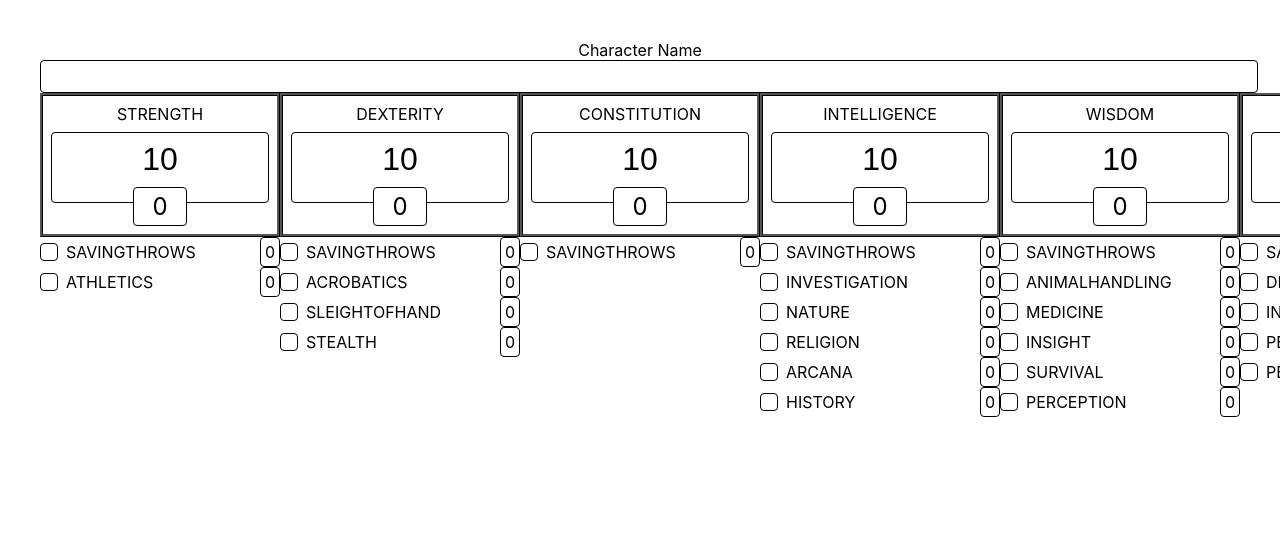
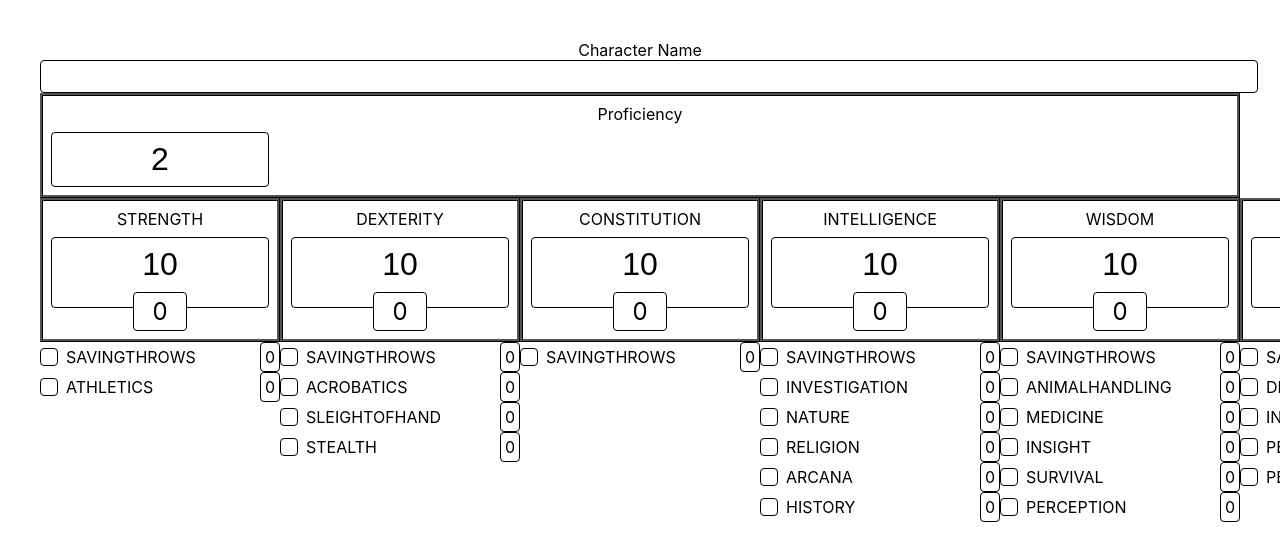
Before and after one commit to AbboDev/DND, a Nuxt app: page / in a window 1280 px wide. Shown: the top 560 px of the page. Built offline with nearby package versions, Linux system fonts and the light colour scheme.

Commit message:
feat: add proficiency box

```diff
--- a/components/StatisticField.vue
+++ b/components/StatisticField.vue
@@ -1,7 +1,7 @@
 <template>
-  <div class="o-statistic">
+  <div class="o-statistic" :class="{ 'has-calculated': slots.calculated }">
     <label class="o-statistic__main">
-      <span class="o-statistic__title"><slot /></span>
+      <span v-if="slots.default" class="o-statistic__title"><slot /></span>
 
       <input
         :min="0"
@@ -12,7 +12,9 @@
         @input="$emit('update:modelValue', $event.target.value)"
       />
 
-      <span class="o-statistic__calculated"><slot name="calculated" /></span>
+      <span v-if="slots.calculated" class="o-statistic__calculated"
+        ><slot name="calculated"
+      /></span>
     </label>
   </div>
 </template>
@@ -33,6 +35,8 @@ const props = defineProps({
 });
 
 defineEmits(["update:modelValue"]);
+
+const slots = useSlots();
 </script>
 
 <style lang="scss">
@@ -57,11 +61,15 @@ defineEmits(["update:modelValue"]);
     text-align: center;
     border: 1px solid var(--fg);
     border-radius: 4px;
-    padding: 0.5rem 0.5rem 1.5rem;
+    padding: 0.5rem;
     font-size: 2rem;
     background-color: var(--bg);
     color: var(--fg);
     width: 200px;
+
+    @at-root .has-calculated#{&} {
+      padding-bottom: 1.5rem;
+    }
   }
 
   #{&}__calculated {
--- a/pages/index.vue
+++ b/pages/index.vue
@@ -1,6 +1,10 @@
 <template>
   <main>
     <TextField v-model="name">Character Name</TextField>
+
+    <StatisticField name="proficiency" v-model="proficiency">
+      Proficiency
+    </StatisticField>
 
     <ClientOnly>
       <ol>
@@ -48,6 +52,7 @@ const store = useCharacterStore();
 const {
   name,
   statistics,
+  proficiency,
   proficiencies,
   calculatedSkill,
   calculatedModifier,
```
